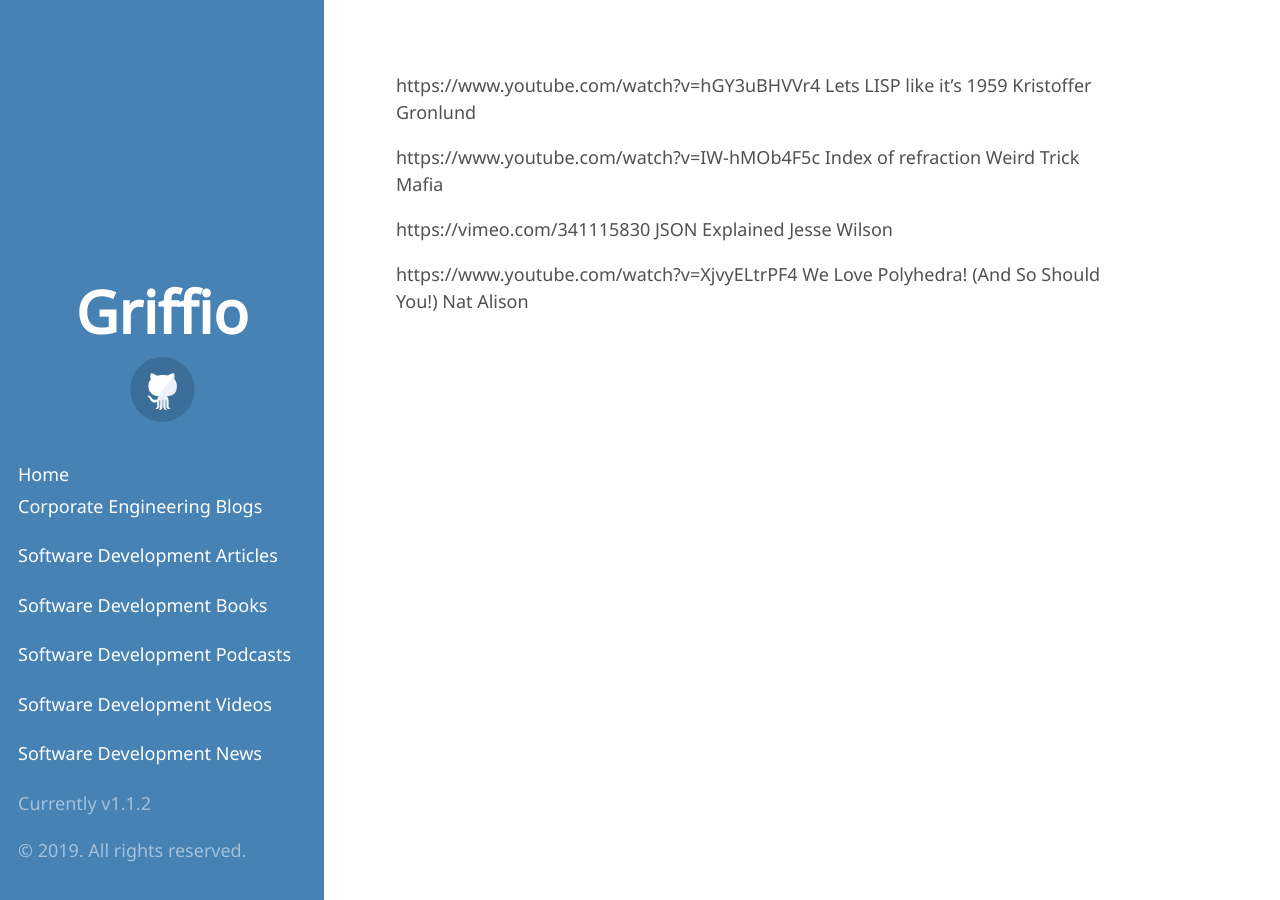
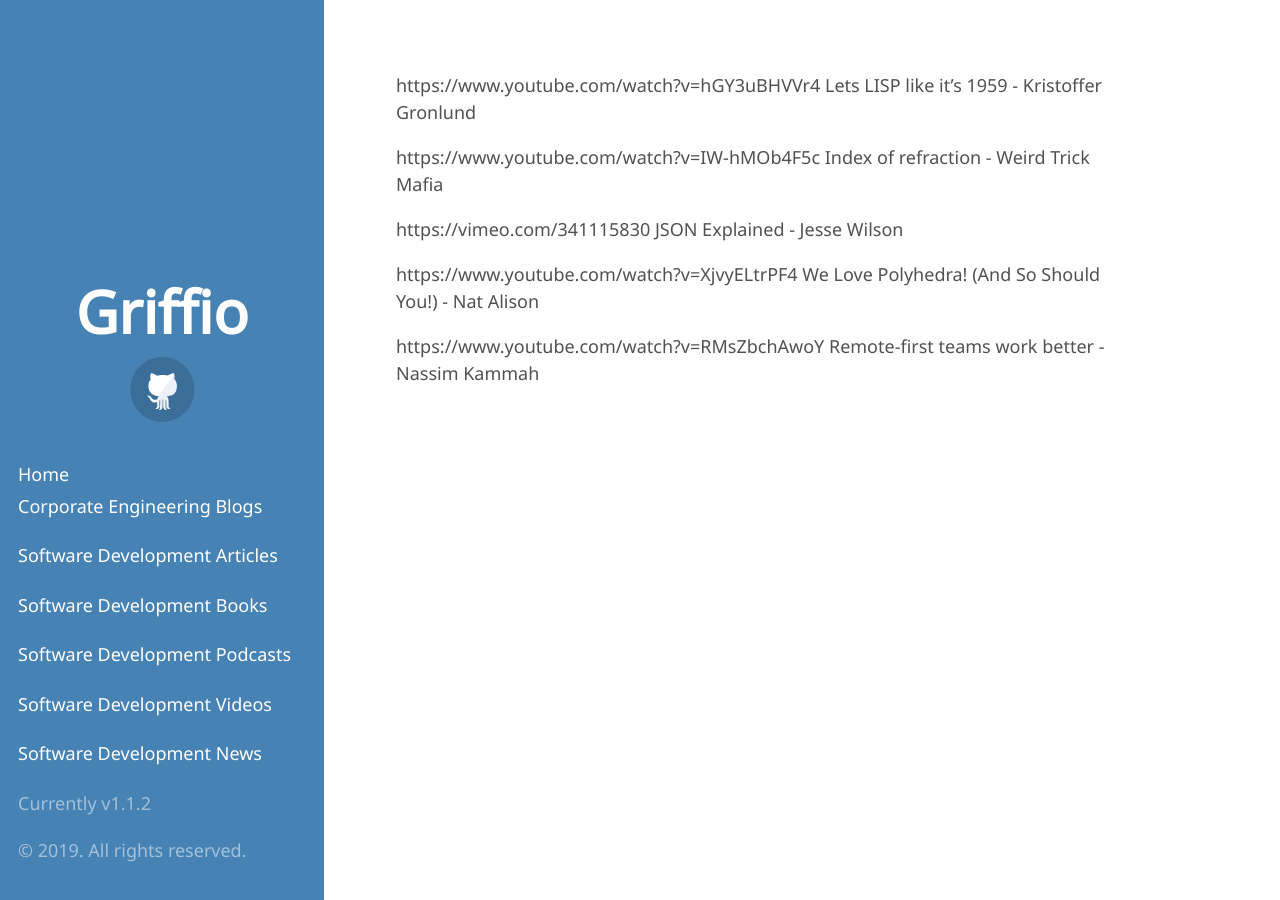
Before and after one commit to griffio/griffio.github.io, a Jekyll site: the page built from tech_talks_highlighted_2019.md, in a window 1280 px wide. Built offline with Jekyll 4.4.1, drawn with Linux system fonts in a browser that asks for light colours; some web fonts are replaced; our own code applies the rules of GitHub Pages for plain Markdown files.

Commit message:
Update tech_talks_highlighted_2019.md

```diff
--- a/tech_talks_highlighted_2019.md
+++ b/tech_talks_highlighted_2019.md
@@ -1,8 +1,10 @@
 
-https://www.youtube.com/watch?v=hGY3uBHVVr4 Lets LISP like it's 1959  Kristoffer Gronlund
+https://www.youtube.com/watch?v=hGY3uBHVVr4 Lets LISP like it's 1959 - Kristoffer Gronlund
 
-https://www.youtube.com/watch?v=IW-hMOb4F5c Index of refraction Weird Trick Mafia
+https://www.youtube.com/watch?v=IW-hMOb4F5c Index of refraction - Weird Trick Mafia
 
-https://vimeo.com/341115830 JSON Explained Jesse Wilson
+https://vimeo.com/341115830 JSON Explained - Jesse Wilson
 
-https://www.youtube.com/watch?v=XjvyELtrPF4  We Love Polyhedra! (And So Should You!)  Nat Alison
+https://www.youtube.com/watch?v=XjvyELtrPF4  We Love Polyhedra! (And So Should You!) - Nat Alison
+
+https://www.youtube.com/watch?v=RMsZbchAwoY Remote-first teams work better - Nassim Kammah
```
